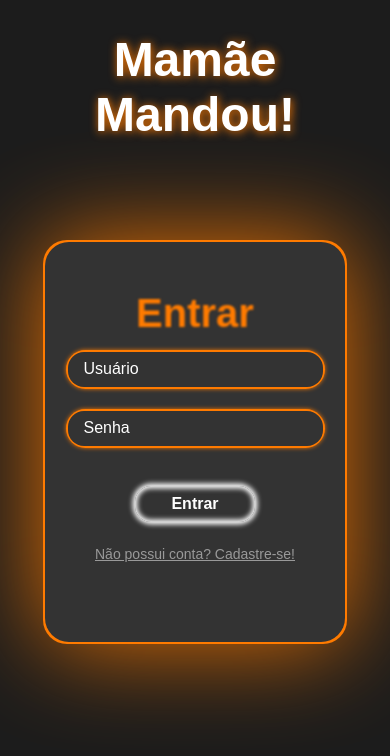
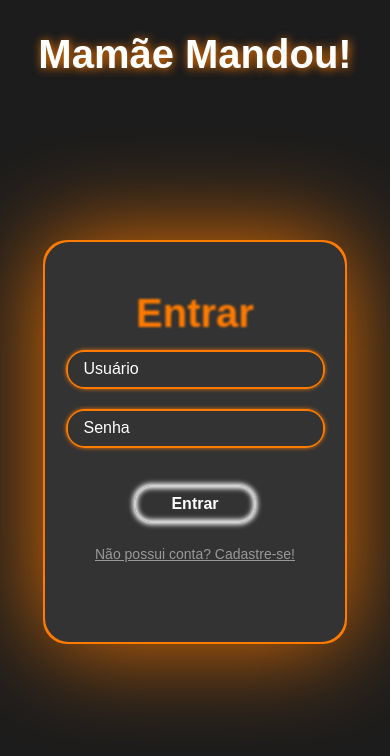
Before and after one commit to MarsK0/AvaliacaoFront3, a React (Create React App) app: page /signin in a window 390 px wide. Shown: the top 756 px of the page. Built offline with nearby package versions, Linux system fonts and the light colour scheme; a web font is replaced by a local one.

Commit message:
adjust "mamãe mandou" title responsivity bug

```diff
--- a/src/app/components/StyledH1/style.ts
+++ b/src/app/components/StyledH1/style.ts
@@ -5,9 +5,13 @@ export const StyledH1 = styled.h1`
   top: 0;
   font-size: 3em;
   text-align: center;
-  margin: 2rem;
+  margin: 2rem 0;
   filter: blur(px);
   animation: animateSignupH1 5s linear infinite;
+
+  @media (max-width: 500px){
+    font-size: 2.5em;
+  }
 
   @keyframes animateSignupH1 {
     0%{
```
